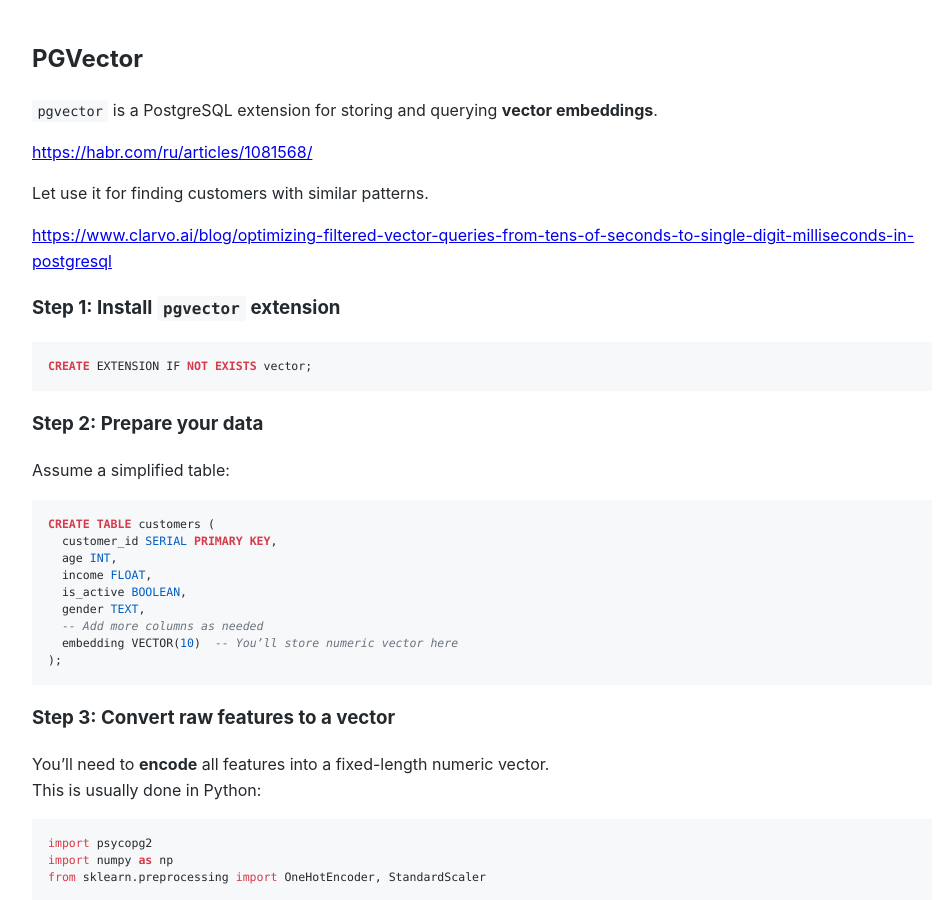
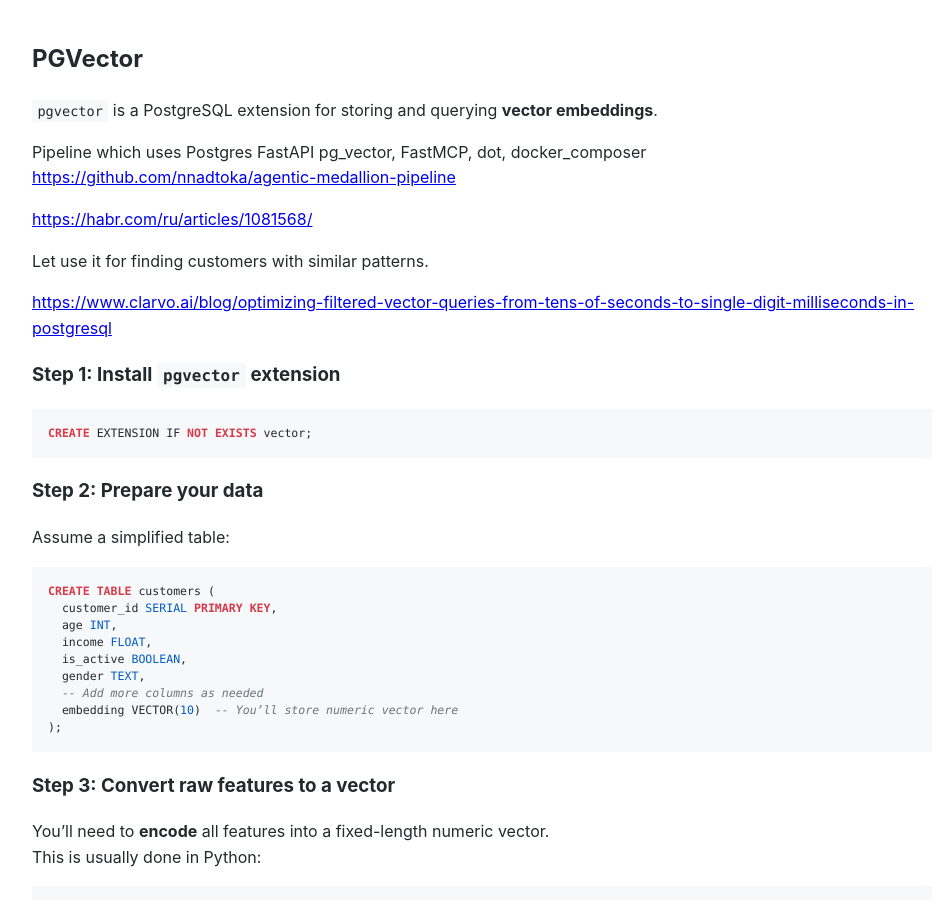
Before and after one commit to Michael-Lubinsky/michael-lubinsky.github.com, a Jekyll site: the page built from ml/pg_vector.md, in a window 1280 px wide and 900 px high. Shown: the whole window, without its empty margins (158-1104 px from the left). Built offline with Jekyll 4.4.1, drawn with Linux system fonts in a browser that asks for light colours; our own code applies the rules of GitHub Pages for plain Markdown files.

Commit message:
Enhance pg_vector documentation with additional resources
Added links and context for pgvector usage in customer pattern matching.

```diff
--- a/ml/pg_vector.md
+++ b/ml/pg_vector.md
@@ -1,6 +1,10 @@
 ##  PGVector
 
+
 `pgvector` is a PostgreSQL extension for storing and querying **vector embeddings**.
+
+Pipeline which uses Postgres FastAPI pg_vector, FastMCP, dot, docker_composer
+<https://github.com/nnadtoka/agentic-medallion-pipeline>
 
 <https://habr.com/ru/articles/1081568/>
 
```
